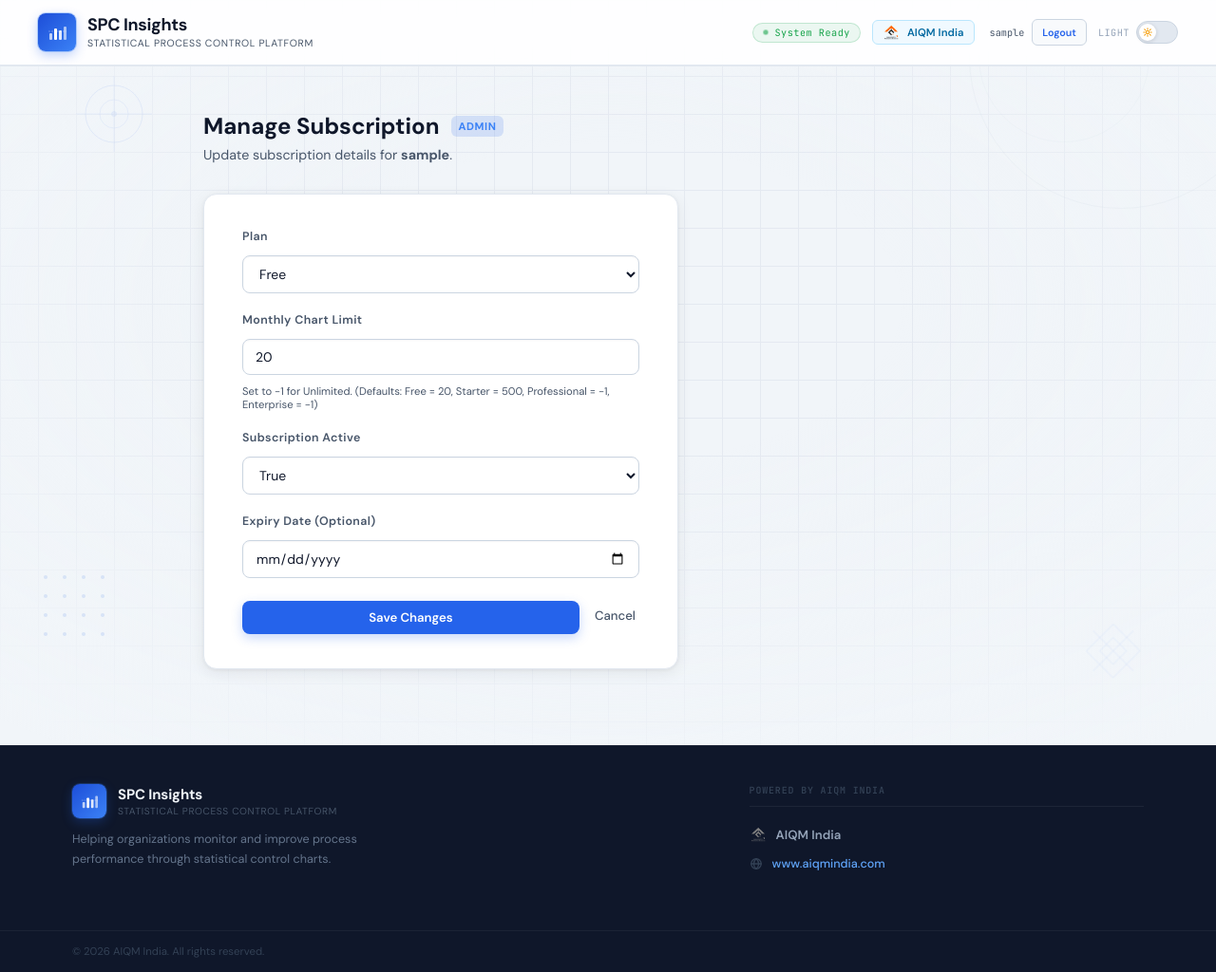
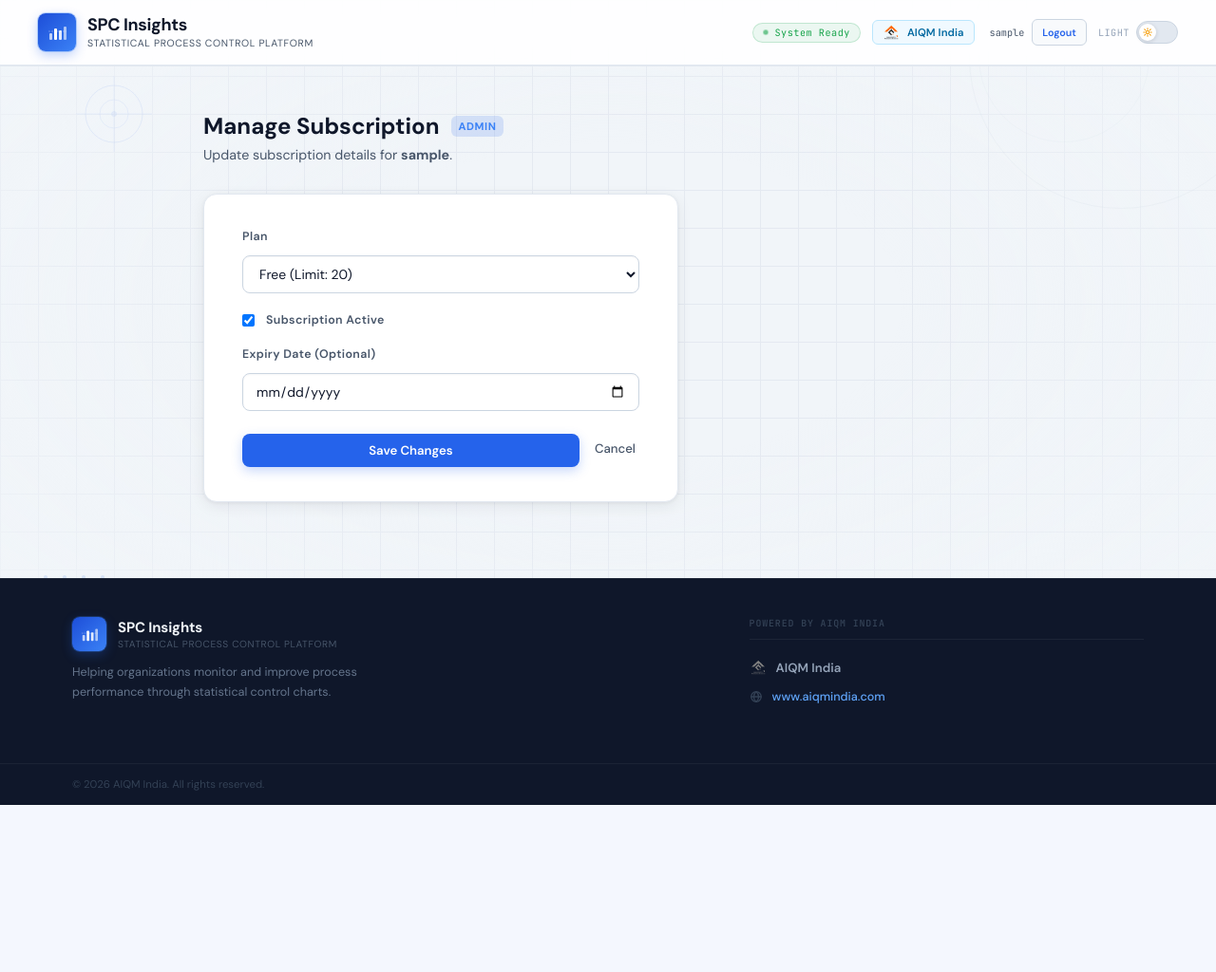
Before and after one commit to Aniket182001/spc-web-app, a Flask app: template templates/admin/manage_subscription.html in a window 1280 px wide. Shown: the whole page at 95% size. After the commit the page ends 848 px from the top, so only its background shows below. Run offline with Flask 3, Linux system fonts and the light colour scheme; the template is opened without the code that fills it: values that come from a table or form of the project are taken from there, others are empty; the visitor is signed in with stand-in values (Sample User, id 1); some libraries are stand-ins or nearby versions.

Commit message:
fix: Adjust subscription management to match exact specifications

```diff
--- a/templates/admin/manage_subscription.html
+++ b/templates/admin/manage_subscription.html
@@ -195,31 +195,21 @@
       <div class="form-group">
         <label for="plan_name">Plan</label>
         <select id="plan_name" name="plan_name">
-          <option value="Free" {% if user.plan_name == 'Free' %}selected{% endif %}>Free</option>
-          <option value="Starter" {% if user.plan_name == 'Starter' %}selected{% endif %}>Starter</option>
-          <option value="Professional" {% if user.plan_name == 'Professional' %}selected{% endif %}>Professional</option>
-          <option value="Enterprise" {% if user.plan_name == 'Enterprise' %}selected{% endif %}>Enterprise</option>
+          <option value="Free" {% if user.plan_name == 'Free' %}selected{% endif %}>Free (Limit: 20)</option>
+          <option value="Starter" {% if user.plan_name == 'Starter' %}selected{% endif %}>Starter (Limit: 500)</option>
+          <option value="Professional" {% if user.plan_name == 'Professional' %}selected{% endif %}>Professional (Unlimited)</option>
         </select>
       </div>
 
-      <div class="form-group">
-        <label for="monthly_chart_limit">Monthly Chart Limit</label>
+      <div class="form-group" style="flex-direction: row; align-items: center; gap: 12px; margin-top: 10px; margin-bottom: 20px;">
         <input
-          id="monthly_chart_limit"
-          name="monthly_chart_limit"
-          type="number"
-          value="{{ user.monthly_chart_limit }}"
-          required
+          type="checkbox"
+          id="subscription_active"
+          name="subscription_active"
+          style="width: auto; box-shadow: none;"
+          {% if user.subscription_active %}checked{% endif %}
         >
-        <div class="help-text">Set to -1 for Unlimited. (Defaults: Free = 20, Starter = 500, Professional = -1, Enterprise = -1)</div>
-      </div>
-
-      <div class="form-group">
-        <label for="subscription_active">Subscription Active</label>
-        <select id="subscription_active" name="subscription_active">
-          <option value="true" {% if user.subscription_active %}selected{% endif %}>True</option>
-          <option value="false" {% if not user.subscription_active %}selected{% endif %}>False</option>
-        </select>
+        <label for="subscription_active" style="margin: 0; cursor: pointer;">Subscription Active</label>
       </div>
 
       <div class="form-group">
@@ -240,21 +230,4 @@
   </div>
 
 </div>
-
-<script>
-  // Add simple JS to auto-fill limits based on plan selection
-  const planSelect = document.getElementById('plan_name');
-  const limitInput = document.getElementById('monthly_chart_limit');
-
-  planSelect.addEventListener('change', function() {
-    const val = this.value;
-    if (val === 'Free') {
-      limitInput.value = '20';
-    } else if (val === 'Starter') {
-      limitInput.value = '500';
-    } else if (val === 'Professional' || val === 'Enterprise') {
-      limitInput.value = '-1';
-    }
-  });
-</script>
 {% endblock %}
--- a/templates/admin/subscriptions.html
+++ b/templates/admin/subscriptions.html
@@ -250,7 +250,7 @@
               {% if user.subscription_expires_at %}
                 {{ user.subscription_expires_at.strftime('%Y-%m-%d') }}
               {% else %}
-                Never
+                No Expiry
               {% endif %}
             </span>
           </td>
```
Also changed, not shown: admin_bp.py (+10 -6 lines).
